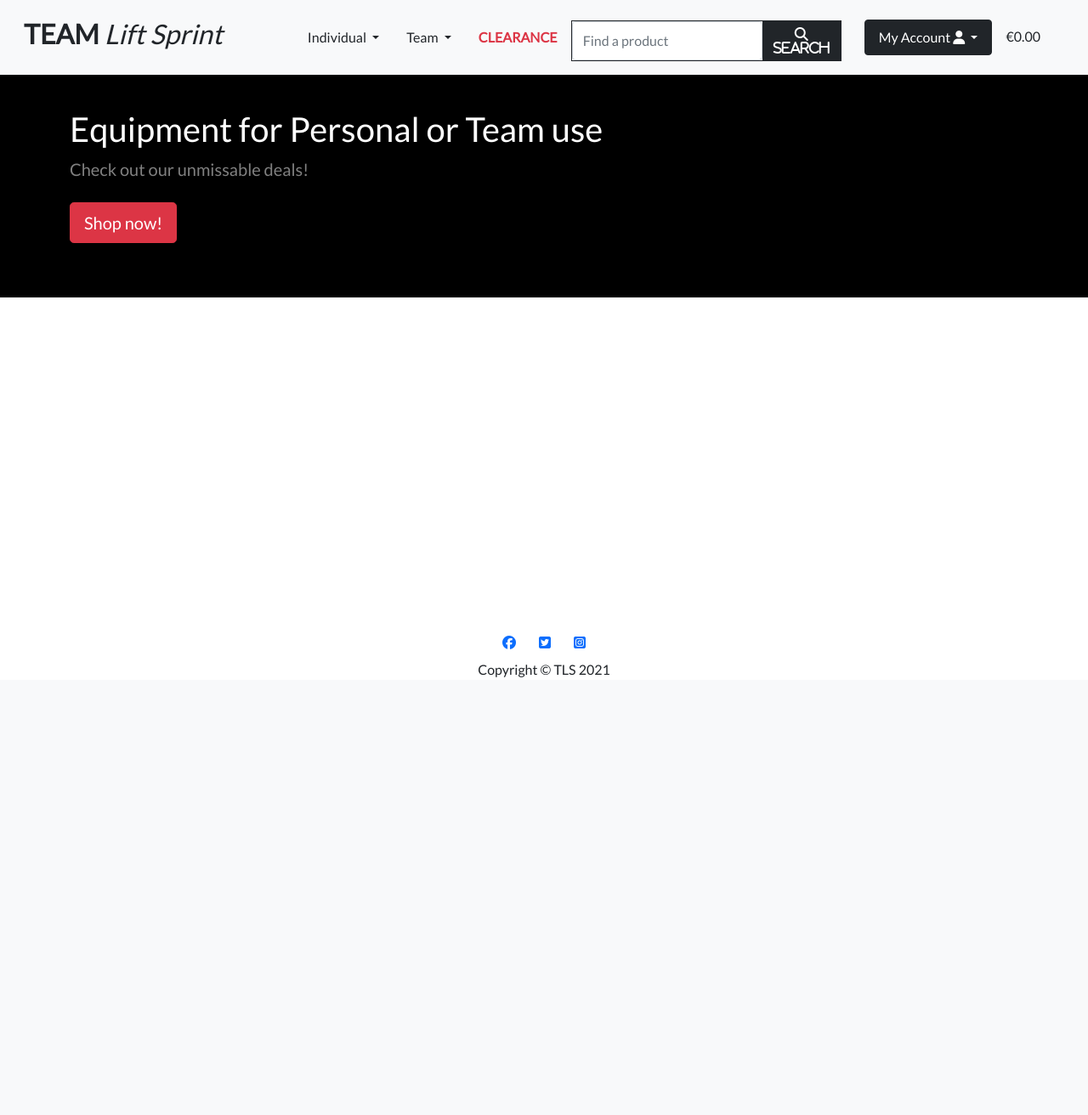
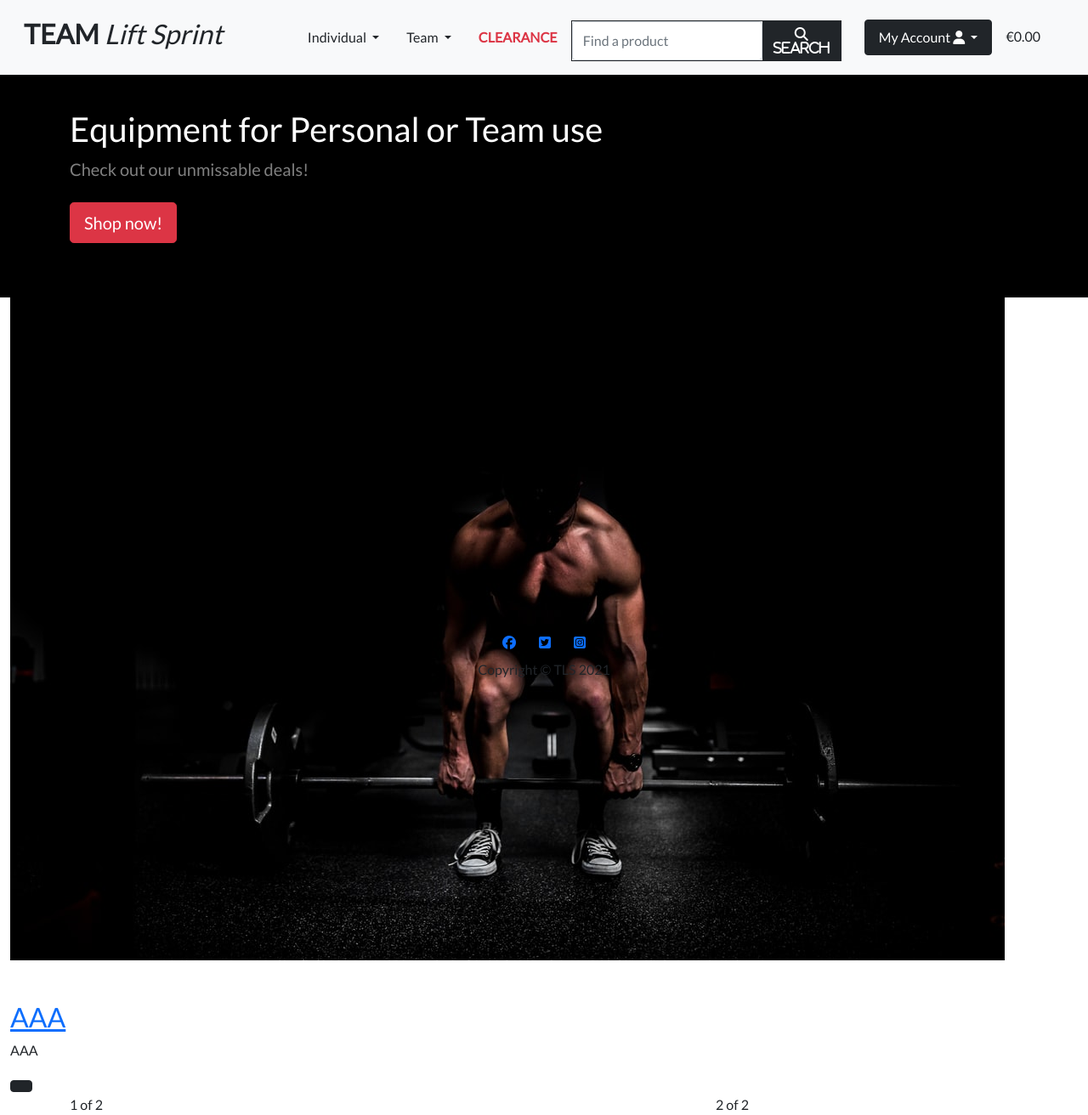
Before and after one commit to aryan008/team_lift_sprint, a Django app: page / in a window 1280 px wide. Shown: the whole page at 85% size. Before the commit the page ends 797 px from the top, so only its background shows below. Run offline with Django 3.2, Linux system fonts and the light colour scheme; some libraries are stand-ins or nearby versions.

Commit message:
Add: setup the images on index.html and narrative w/buttons

```diff
--- a/home/templates/home/index.html
+++ b/home/templates/home/index.html
@@ -23,11 +23,39 @@
 {% endblock %}
 
 {% block content %}
+
+<section>
+    <div class="container-fluid">
+        <div class="row gy-5">
+            <div class="col">
+            <img src="/media/background_home.jpg" alt="Girl in a jacket">
+            </div>
+            <div class="col">
+                <a href="" class="sales-link">
+                    <h2 class="">AAA</h2>
+                </a>
+                <p class="">AAA</p>
+                <a href="" class="btn btn-dark" type="button"></a>
+            </div>
+        </div>
+    </div>
+</section>
+
+<div class="container">
+    <div class="row">
+      <div class="col-sm-8">
+        1 of 2
+      </div>
+      <div class="col-sm-4">
+        2 of 2
+      </div>
+    </div>
+</div>
 <!-- Individual Showcases-->
 
 <!-- Team Showcase-->
 
 <!-- Weightroom Showcase-->
 
-<!-- Pitch Showcase-->
+<!-- Pitch/Track Showcase-->
 {% endblock %}
```
